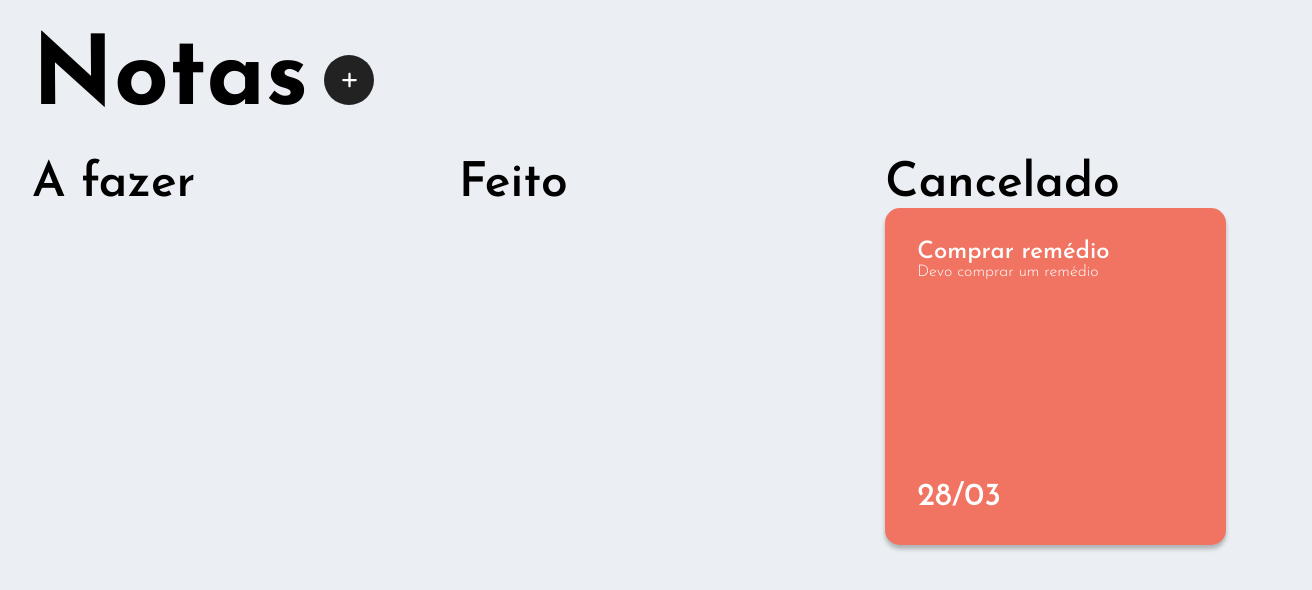
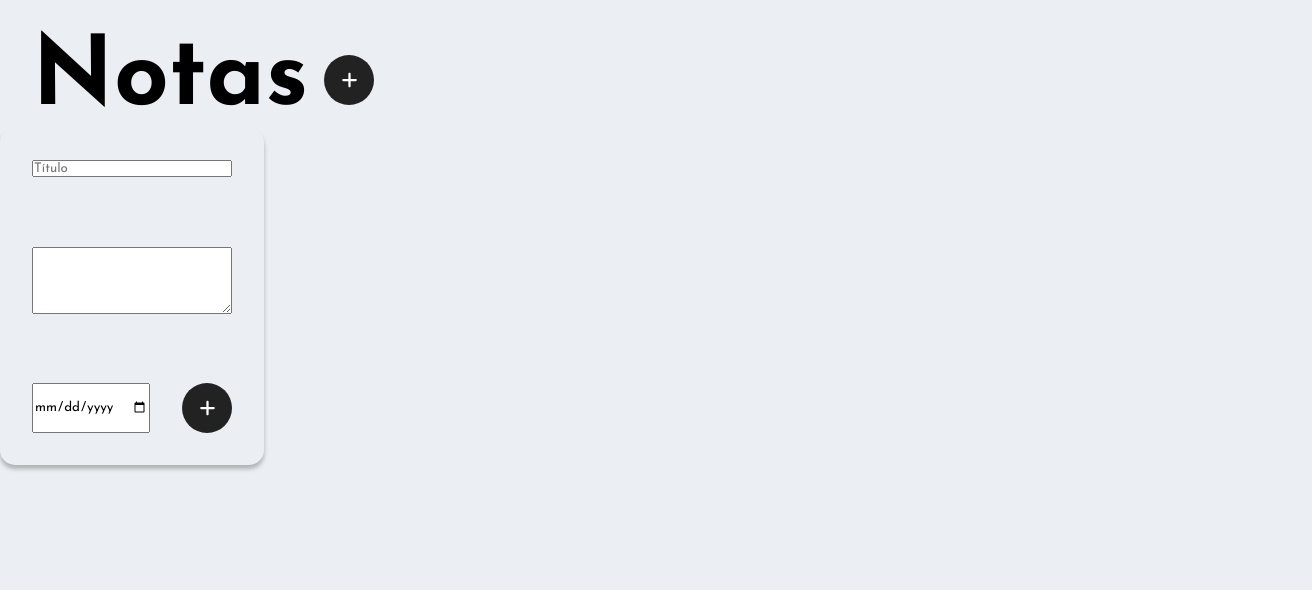
Before and after one commit to thiagomorais16/projeto_notas, a website: page index.html in a window 1280 px wide. Both pictures are taken after a click on the button 349 px from the left and 80 px from the top of the page. Shown: the whole page, 1312 px wide, since content can reach past the window. Drawn offline with Linux system fonts and the light colour scheme.

Commit message:
add event card

```diff
--- a/index.html
+++ b/index.html
@@ -10,32 +10,27 @@
 <body>
     <nav>
         <h1>Notas</h1>
-        <button><img src="./images/plus-solid.svg" alt="adicionar" /></button>
+        <button onclick="showForm()"><img src="./images/plus-solid.svg" alt="adicionar" /></button>
     </nav>
     <main>
-        <section id="todolist">
+        <section id="todo">
             <h2> A fazer </h2>
         </section>
-        <section id="donelist">
+        <section id="done">
             <h2> Feito </h2>
         </section>
-        <section id="cancelledlist">
+        <section id="cancelled">
             <h2> Cancelado </h2>
-            <div class="card card_cancelled">
-                <div>
-                    <h3>Comprar remédio</h3>
-                    <p>Devo comprar um remédio</p>
-                </div>
-                    <span class="date"> 28/03 </span>
-            </div>
         </section>
     </main>
-    <form class="card hidden" onsubmit="addCard(event)">
+    <form id="addCard" class="card hidden" onsubmit="addCard(event)">
         <input type="text" id=" titulo" placeholder="Título" />
-        <textarea name="description"
+        <textarea
+        name="description"
         id="description"
         cols="5"
-        rows="5"></textarea>
+        rows="5"
+        ></textarea>
         <div class="date_holder">
             <input type="date" />
             <button type="submit"><img src="./images/plus-solid.svg" alt="adicionar" /></button>
--- a/javajs.js
+++ b/javajs.js
@@ -1,4 +1,77 @@
-const addCard = (event) => {
+
+    // PEGAR O FORMULARIO
+    const form = document.getElementById("addCard")
+
+const showForm = () =>{
+
+    // MOSTRAR O FORMULARIO
+    form.classList.toggle("hidden");
+    // ESCONDER OS CARD (ESTÃO NA MAIN)
+    const main = document.getElementsByTagName("main")[0];
+    main.classList.toggle("hidden");
+}
+ const addCard = (event) => {
     event.preventDefault();
-    console.log("AHHHHH", event);
+   //PEGAR OS ELEMENTOS DO FORMULARIO
+   // [0 TÍTULO, 1- TEXTAREA, 2- DIV]
+
+    //PEGAR OS ELEMENTOS DO FORMULARIO
+
+    //PEGAR OS VALORES DESSES ELEMENTOS
+    const title = form.children[0].value;
+    const description = form.children[1].value;
+    const date = form.children[2].children[0].value;
+
+    const newTask = {
+        title,
+        description,
+        date,
+        status : "todo",
+    };
+    //localStorage.getItem("tasks") || RETORNA STRING
+    // TRANSFORMA EM OBJETO -> JSON.parse -> transforma string em objeto
+    //não colocar valor numa const mas no let
+    let allTasks = [newTask];
+    const oldTasks = JSON.parse(localStorage.getItem("tasks"));
+
+    if (oldTasks) {
+        allTasks = [...oldTasks, newTask];
+    }
+
+    // PERSISTIR ESTES VALORES NO LOCALSTORAGE
+
+    localStorage.setItem("tasks", JSON.stringify(allTask));
+
+    //Pegar seção TODOSECTION
+    const todoSection = document.getElementById("todolist");
+
+
+    // criar div card container
+    const cardContainer = document.createElement("div");
+    // criar div class info
+    const cardInfo = document.createElement("div");
+    //criar titulo do class info
+    const cardTitle = document.createElement("h3");
+    // criar descrição
+    const cardDescription = document.createElement("p");
+
+    //crio a data
+    const cardDate = document.createElement("span");
+
+    cardTitle.innerHTML = newTask.title;
+    cardDescription.innerHTML = newTask.description;
+    cardDate.innerHTML = newTask.date;
+
+
+    //estilizo, dando classes para cada um
+    cardInfo.classList.add("info");
+    cardDate.classList.add("date");
+    cardContainer.classList.add("card","card_todo")
+    //inserir um elemento dentro do outro
+    cardInfo.append(cardTitle, cardDescription);
+    cardInfo.append(cardInfo, cardDate);
+    cardInfo.append(cardContainer);
+
+    showForm();
+
 };
--- a/style.css
+++ b/style.css
@@ -6,7 +6,7 @@
 }
 body {
     background: #ebeef2;
-    width: 100%;
+    width: 100vw;
     height: 100vh;
 }
 
@@ -60,14 +60,14 @@ button img{
 main{
     display: grid;
     grid-template-columns: 1fr 1fr 1fr;
-    width: 100%;
+    width: 80%;
 }
 main,
 nav {
     padding: 2rem 0 0 2rem;
 }
 .card{
-    width: 277px;
+    width: 200px;
     height: 273px;
     box-shadow: 0px 4px 4px rgba(0, 0, 0, 0.25);
     border-radius: 15px;
```
